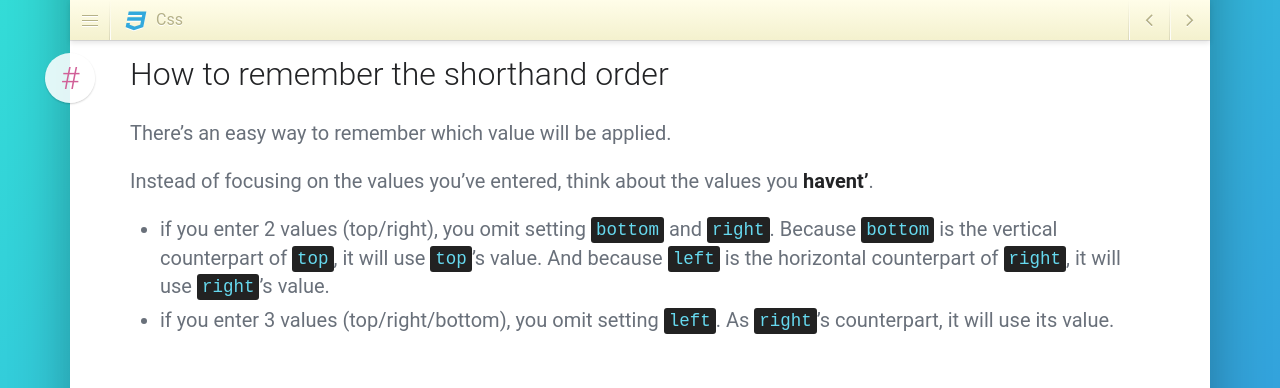
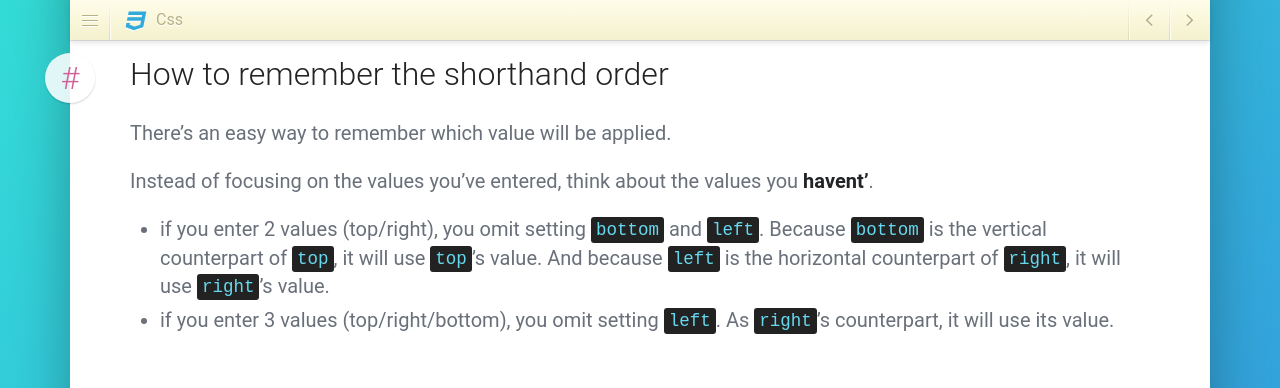
Before and after one commit to jgthms/marksheet, a Jekyll site: the page built from _posts/2015-06-08-css-size-shorthand-wheel.md, in a window 1280 px wide and 900 px high, scrolled down 1697 px. Shown: the top 388 px of the window. Built offline with Jekyll 4.4.1, drawn with Linux system fonts in a browser that asks for light colours; nearby versions of some CDN libraries; comment, search, counter and statistics services are not loaded.

Commit message:
change right to left
if you enter 2 values you will be omitting bottom and left not bottom and right

```diff
--- a/_posts/2015-06-08-css-size-shorthand-wheel.md
+++ b/_posts/2015-06-08-css-size-shorthand-wheel.md
@@ -47,7 +47,7 @@ There's an easy way to remember which value will be applied.
 
 Instead of focusing on the values you've entered, think about the values you **havent'**.
 
-* if you enter 2 values (top/right), you omit setting `bottom` and `right`. Because `bottom` is the vertical counterpart of `top`, it will use `top`'s value. And because `left` is the horizontal counterpart of `right`, it will use `right`'s value.
+* if you enter 2 values (top/right), you omit setting `bottom` and `left`. Because `bottom` is the vertical counterpart of `top`, it will use `top`'s value. And because `left` is the horizontal counterpart of `right`, it will use `right`'s value.
 * if you enter 3 values (top/right/bottom), you omit setting `left`. As `right`'s counterpart, it will use its value.
 
 ### Other properties that can act as "wheel" shorthands
```
